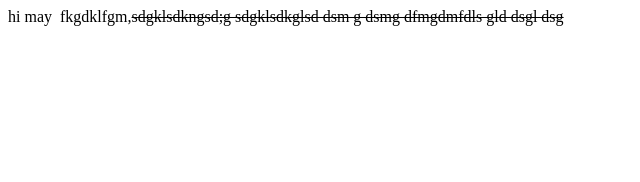
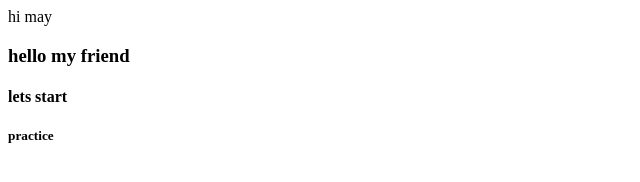
Before and after one commit to kulubaev01/git44, a plain HTML site: page index.html in a window 1280 px wide. Shown: the whole page, without its empty margins (0-640 px from the left). Drawn offline with Linux system fonts and the light colour scheme.

Commit message:
index.html new

```diff
--- a/index.html
+++ b/index.html
@@ -9,10 +9,9 @@
   hi may
   <a href=""></a>
   <img src="dfmgdmf" alt="">
-  fkgdklfgm,<s>sdgklsdkngsd;g
-    sdgklsdkglsd
-    dsm g dsmg dfmgdmfdls gld
-    dsgl dsg
+  <h3>hello my friend</h3>
+  <h4>lets start </h4>
+  <h5>practice</h5>
   </s>
 </body>
 </html>
```
